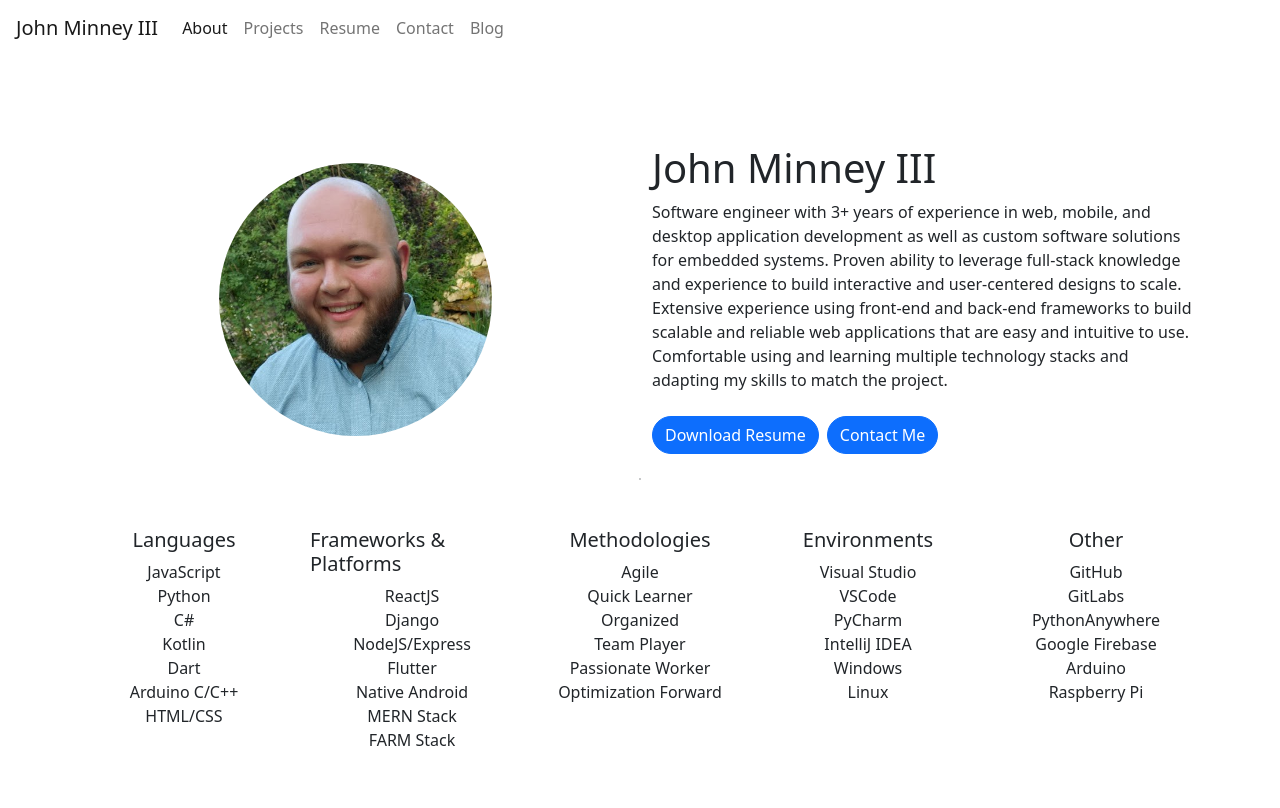
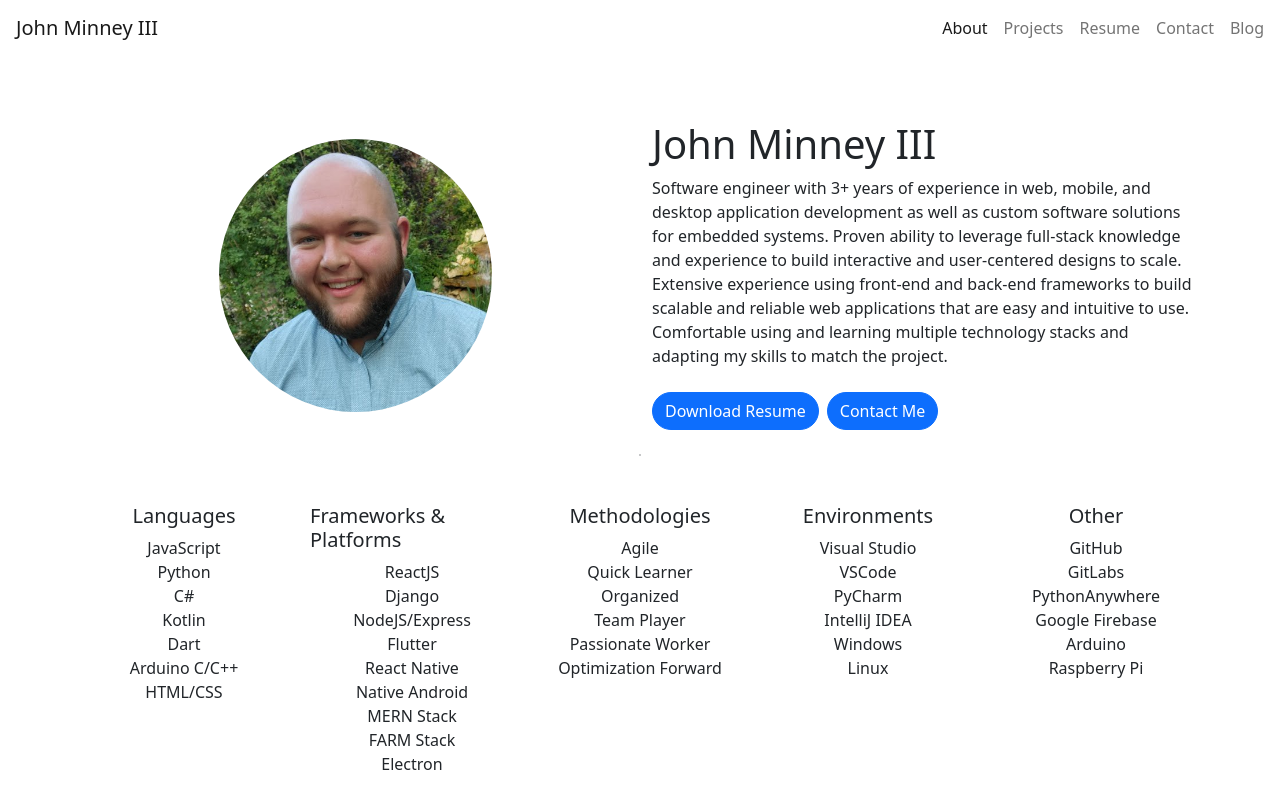
Before and after one commit to john-minney-iii/personal-site, a React (Create React App) app: page / in a window 1280 px wide. Shown: the top 808 px of the page. Built offline with nearby package versions, Linux system fonts and the light colour scheme.

Commit message:
Cleanup and finished nav

```diff
--- a/src/app.tsx
+++ b/src/app.tsx
@@ -22,7 +22,7 @@ const App : React.FunctionComponent = () => {
             <Navbar currentTab={currentTab} setCurrentTab={setCurrentTab} />
             <div style={{ height: "100vh", width: "100vw" }}>
                 <Routes>
-                    <Route path="/" element={<LandingView />} />
+                    <Route path="/" element={<LandingView setCurrentTab={setCurrentTab} />} />
                     <Route path="/projects" element={<ProjectsView />} />
                     <Route path="/resume" element={<ResumeView />} />
                     <Route path="/contact" element={<ContactView />} />
--- a/src/components/navbar.tsx
+++ b/src/components/navbar.tsx
@@ -20,9 +20,13 @@ const Navbar = (props: NavbarProps) => {
         <button className="navbar-toggler" type="button" data-toggle="collapse" data-target="#navbarNavAltMarkup" aria-controls="navbarNavAltMarkup" aria-expanded="false" aria-label="Toggle navigation">
             <span className="navbar-toggler-icon"></span>
         </button>
-        <span className="navbar-brand mb-0 ms-3 h1">John Minney III</span>
+        <NavLink
+            className="navbar-brand mb-0 ms-3 h1"
+            to="/"
+            onClick={() => props.setCurrentTab("about")}
+        >John Minney III</NavLink>
         <div className="collapse navbar-collapse" id="navbarNavAltMarkup">
-            <div className="navbar-nav">
+            <div className="navbar-nav ms-auto me-2">
                 <NavLink
                     className={navLinkClass("about")}
                     to="/"
--- a/src/views/about-view.tsx
+++ b/src/views/about-view.tsx
@@ -1,7 +1,12 @@
 import React from "react";
+import { NavLink } from "react-router-dom";
 import ProfilePicture from "../assets/images/profile-picture.jpg";
 
-const AboutView : React.FunctionComponent = () => {
+interface AboutViewProps {
+    setCurrentTab: (tab: string) => void;
+};
+
+const AboutView = (props: AboutViewProps) => {
     // =====================================================
     return <div className="vh-100 vw-100 d-flex align-items-center justify-content-center flex-column">
         <div className="container">
@@ -21,7 +26,11 @@ const AboutView : React.FunctionComponent = () => {
                     </p>
                     <div className="mt-2">
                         <button className="btn btn-primary rounded-pill me-2">Download Resume</button>
-                        <button className="btn btn-primary rounded-pill">Contact Me</button>
+                        <NavLink
+                            className="btn btn-primary rounded-pill"
+                            to="/contact"
+                            onClick={() => props.setCurrentTab("contact")}
+                        >Contact Me</NavLink>
                     </div>
                 </div>
             </div>
@@ -49,9 +58,11 @@ const AboutView : React.FunctionComponent = () => {
                             <li>Django</li>
                             <li>NodeJS/Express</li>
                             <li>Flutter</li>
+                            <li>React Native</li>
                             <li>Native Android</li>
                             <li>MERN Stack</li>
                             <li>FARM Stack</li>
+                            <li>Electron</li>
                         </ul>
                     </div>
                     <div className="col d-flex align-items-center justify-content-top flex-column">
--- a/src/views/blog-view.tsx
+++ b/src/views/blog-view.tsx
@@ -1,6 +1,6 @@
 import React from "react";
 
-const BlogView: React.FunctionComponent = () => {
+const BlogView = () => {
     // =====================================================
     return <div className="h-100 d-flex justify-content-center align-items-center flex-column">
         <h1>Blog View</h1>
--- a/src/views/contact-view.tsx
+++ b/src/views/contact-view.tsx
@@ -1,6 +1,6 @@
 import React from "react";
 
-const ContactView: React.FunctionComponent = () => {
+const ContactView = () => {
     // =====================================================
     return <div className="h-100 d-flex justify-content-center align-items-center flex-column">
         <h1>Contact View</h1>
--- a/src/views/missing-view.tsx
+++ b/src/views/missing-view.tsx
@@ -1,6 +1,6 @@
 import React from "react";
 
-const MissingView : React.FunctionComponent = () => {
+const MissingView = () => {
     // =====================================================
     return <div className="h-100 d-flex justify-content-center align-items-center flex-column">
         <h1>404 View Not Found</h1>
--- a/src/views/projects-view.tsx
+++ b/src/views/projects-view.tsx
@@ -1,6 +1,6 @@
 import React from "react";
 
-const ProjectsView: React.FunctionComponent = () => {
+const ProjectsView = () => {
     // =====================================================
     return <div className="h-100 d-flex justify-content-center align-items-center flex-column">
         <h1>Projects View</h1>
--- a/src/views/resume-view.tsx
+++ b/src/views/resume-view.tsx
@@ -1,6 +1,6 @@
 import React from "react";
 
-const ResumeView: React.FunctionComponent = () => {
+const ResumeView = () => {
     // =====================================================
     return <div className="h-100 d-flex justify-content-center align-items-center flex-column">
         <h1>Resume View</h1>
```
